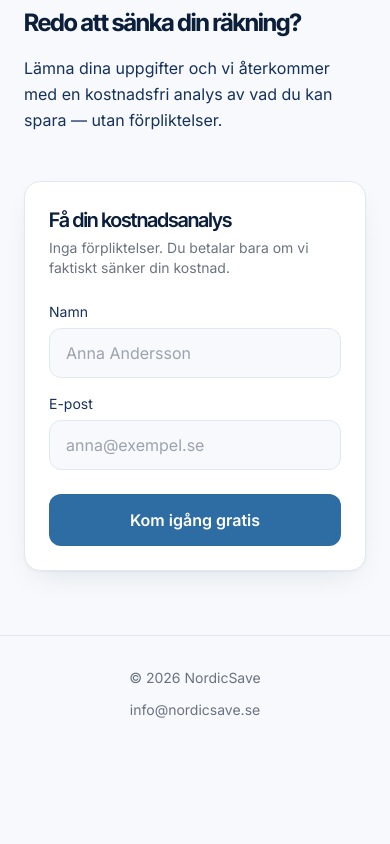
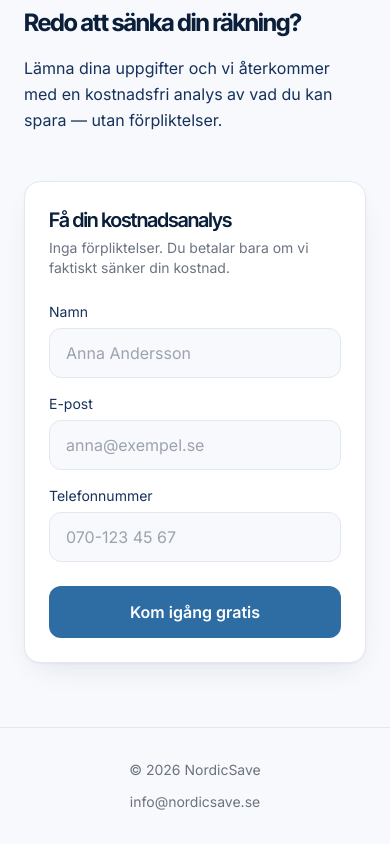
Before and after one commit to MalleBalleCode/NordicSave, a Next.js app: page / in a window 390 px wide. Shown: the part 2789-3633 px from the top of the page. Before the commit the page ends 3541 px from the top, so only its background shows below. Built offline with nearby package versions, Linux system fonts and the light colour scheme.

Commit message:
Add phone input to LeadForm component

```diff
--- a/components/LeadForm.tsx
+++ b/components/LeadForm.tsx
@@ -1,20 +1,15 @@
 "use client";
-
 import { useState, FormEvent } from "react";
-
 type Status = "idle" | "submitting" | "success" | "error";
-
 const FORMSPREE_URL = "https://formspree.io/f/xlgyelqy";
-
 export default function LeadForm() {
   const [status, setStatus] = useState<Status>("idle");
   const [email, setEmail] = useState("");
   const [name, setName] = useState("");
-
+  const [phone, setPhone] = useState("");
   async function handleSubmit(e: FormEvent<HTMLFormElement>) {
     e.preventDefault();
     setStatus("submitting");
-
     try {
       const response = await fetch(FORMSPREE_URL, {
         method: "POST",
@@ -22,9 +17,8 @@ export default function LeadForm() {
           "Content-Type": "application/json",
           Accept: "application/json",
         },
-        body: JSON.stringify({ name, email }),
+        body: JSON.stringify({ name, email, phone }),
       });
-
       if (response.ok) {
         setStatus("success");
       } else {
@@ -34,7 +28,6 @@ export default function LeadForm() {
       setStatus("error");
     }
   }
-
   if (status === "success") {
     return (
       <div
@@ -50,7 +43,6 @@ export default function LeadForm() {
       </div>
     );
   }
-
   return (
     <form
       onSubmit={handleSubmit}
@@ -62,7 +54,6 @@ export default function LeadForm() {
       <p className="text-sm text-muted mb-6">
         Inga förpliktelser. Du betalar bara om vi faktiskt sänker din kostnad.
       </p>
-
       <div className="space-y-4">
         <div>
           <label htmlFor="name" className="block text-sm text-ink_soft mb-1.5">
@@ -79,7 +70,6 @@ export default function LeadForm() {
             placeholder="Anna Andersson"
           />
         </div>
-
         <div>
           <label htmlFor="email" className="block text-sm text-ink_soft mb-1.5">
             E-post
@@ -95,8 +85,22 @@ export default function LeadForm() {
             placeholder="anna@exempel.se"
           />
         </div>
+        <div>
+          <label htmlFor="phone" className="block text-sm text-ink_soft mb-1.5">
+            Telefonnummer
+          </label>
+          <input
+            id="phone"
+            type="tel"
+            name="phone"
+            required
+            value={phone}
+            onChange={(e) => setPhone(e.target.value)}
+            className="w-full rounded-xl border border-line bg-surface px-4 py-3 text-base text-ink focus:bg-white transition-colors"
+            placeholder="070-123 45 67"
+          />
+        </div>
       </div>
-
       <button
         type="submit"
         disabled={status === "submitting"}
@@ -104,7 +108,6 @@ export default function LeadForm() {
       >
         {status === "submitting" ? "Skickar…" : "Kom igång gratis"}
       </button>
-
       {status === "error" && (
         <p role="alert" className="mt-3 text-sm text-red-600">
           Något gick fel. Försök igen, eller mejla oss direkt på
```
